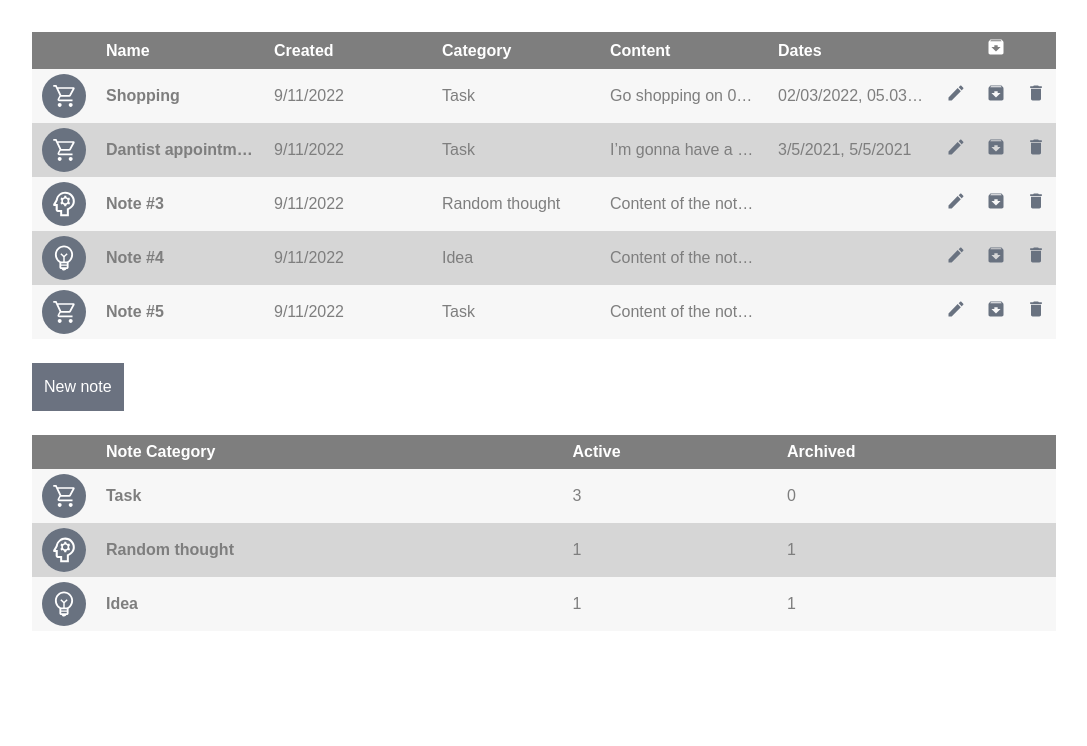
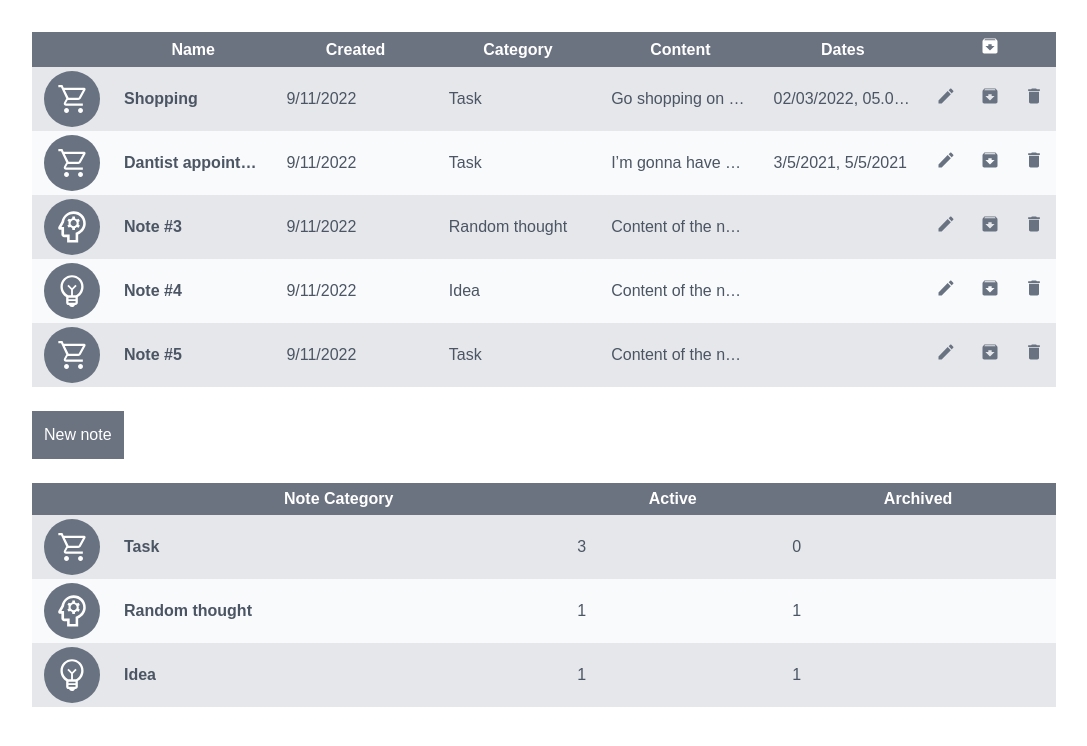
Before and after one commit to shevelidze/radency-hometask-2, a React (Create React App) app: page / in a window 1280 px wide. Shown: the top 746 px of the page, without its empty margins (96-1183 px from the left). Built offline with nearby package versions, Linux system fonts and the light colour scheme.

Commit message:
Finish all the table components

```diff
--- a/src/components/NotesTable/index.tsx
+++ b/src/components/NotesTable/index.tsx
@@ -21,22 +21,22 @@ const NotesTable: React.FC = () => {
     <Table
       className="table-fixed"
       head={
-        <TableRow>
-          <TableHeaderCell className="w-16" />
+        <TableRow isHead>
+          <TableHeaderCell className="w-20" />
           <TableHeaderCell>Name</TableHeaderCell>
           <TableHeaderCell>Created</TableHeaderCell>
           <TableHeaderCell>Category</TableHeaderCell>
           <TableHeaderCell>Content</TableHeaderCell>
           <TableHeaderCell>Dates</TableHeaderCell>
-          <TableHeaderCell className="w-10" />
-          <TableHeaderCell className="w-10">
+          <TableHeaderCell className="w-11" />
+          <TableHeaderCell className="w-11">
             <ArchiveButton
               onClick={() => setShowArchived(!showArchived)}
               variant={showArchived ? 'unarchive' : 'archive'}
               light
             />
           </TableHeaderCell>
-          <TableHeaderCell className="w-10" />
+          <TableHeaderCell className="w-11" />
         </TableRow>
       }
     >
--- a/src/components/SummaryTable/index.tsx
+++ b/src/components/SummaryTable/index.tsx
@@ -9,8 +9,8 @@ const SummaryTable: React.FC = () => {
   return (
     <Table
       head={
-        <TableRow>
-          <TableHeaderCell className="w-16" />
+        <TableRow isHead>
+          <TableHeaderCell className="w-20" />
           <TableHeaderCell>Note Category</TableHeaderCell>
           <TableHeaderCell>Active</TableHeaderCell>
           <TableHeaderCell>Archived</TableHeaderCell>
--- a/src/components/Table/Table.module.css
+++ /dev/null
@@ -1,17 +0,0 @@
-.table {
-  border-collapse: collapse;
-  width: 100%;
-}
-
-.table>thead {
-  background: var(--primary-color);
-  color: white;
-}
-
-.table>tbody>tr:nth-child(even) {
-  background: var(--primary-lighter-color);
-}
-
-.table>tbody>tr:nth-child(odd) {
-  background: var(--primary-lightest-color);
-}
--- a/src/components/Table/index.tsx
+++ b/src/components/Table/index.tsx
@@ -1,5 +1,4 @@
 import React from 'react';
-import styles from './Table.module.css';
 
 export interface TableProps
   extends React.TableHTMLAttributes<HTMLTableElement>,
@@ -14,7 +13,7 @@ const Table: React.FC<TableProps> = ({
   ...props
 }) => {
   return (
-    <table {...props} className={className + ' ' + styles.table}>
+    <table {...props} className={'w-full border-collapse' + ' ' + className}>
       <thead>{head}</thead>
       <tbody>{children}</tbody>
     </table>
--- a/src/components/TableCell/TableCell.module.css
+++ /dev/null
@@ -1,13 +0,0 @@
-.cell {
-  overflow: hidden;
-  white-space: nowrap;
-  text-overflow: ellipsis;
-
-  text-align: left;
-
-  padding: var(--spacing-1) var(--spacing-2);
-}
-
-td.cell {
-  color: var(--primary-color)
-}
--- a/src/components/TableCell/index.tsx
+++ b/src/components/TableCell/index.tsx
@@ -1,10 +1,18 @@
 import React from 'react';
-import styles from './TableCell.module.css';
 
 const TableCell: React.FC<
   React.TdHTMLAttributes<HTMLTableCellElement> & React.PropsWithChildren
-> = ({ className, ...props }) => {
-  return <td {...props} className={styles.cell + ' ' + className} />;
+> = ({ className = '', ...props }) => {
+  return (
+    <td
+      {...props}
+      className={
+        'text-ellipsis overflow-hidden whitespace-nowrap text-gray-600 px-3 py-1' +
+        ' ' +
+        className
+      }
+    />
+  );
 };
 
 export default TableCell;
--- a/src/components/TableHeaderCell/index.tsx
+++ b/src/components/TableHeaderCell/index.tsx
@@ -1,10 +1,18 @@
 import React from 'react';
-import styles from '../TableCell/TableCell.module.css';
 
 const TableHeaderCell: React.FC<
   React.ThHTMLAttributes<HTMLTableCellElement> & React.PropsWithChildren
-> = ({ className, ...props }) => {
-  return <th {...props} className={styles.cell + ' ' + className} />;
+> = ({ className = '', ...props }) => {
+  return (
+    <th
+      {...props}
+      className={
+        'text-ellipsis overflow-hidden whitespace-nowrap px-3 py-1' +
+        ' ' +
+        className
+      }
+    />
+  );
 };
 
 export default TableHeaderCell;
--- a/src/components/TableRow/index.tsx
+++ b/src/components/TableRow/index.tsx
@@ -1,7 +1,26 @@
 import React from 'react';
 
-const TableRow: React.FC<React.PropsWithChildren> = (props) => {
-  return <tr {...props} />;
+export interface TableRowProps
+  extends React.HTMLAttributes<HTMLTableRowElement>,
+    React.PropsWithChildren {
+  isHead?: boolean;
+}
+
+const TableRow: React.FC<TableRowProps> = ({
+  className = '',
+  isHead = false,
+  ...props
+}) => {
+  return (
+    <tr
+      {...props}
+      className={
+        (isHead ? 'bg-gray-500 text-white' : 'bg-gray-50 odd:bg-gray-200') +
+        ' ' +
+        className
+      }
+    />
+  );
 };
 
 export default TableRow;
```
Also changed, not shown: src/components/SummaryTable/SummaryTable.module.css (deleted, +0 -7 lines).
